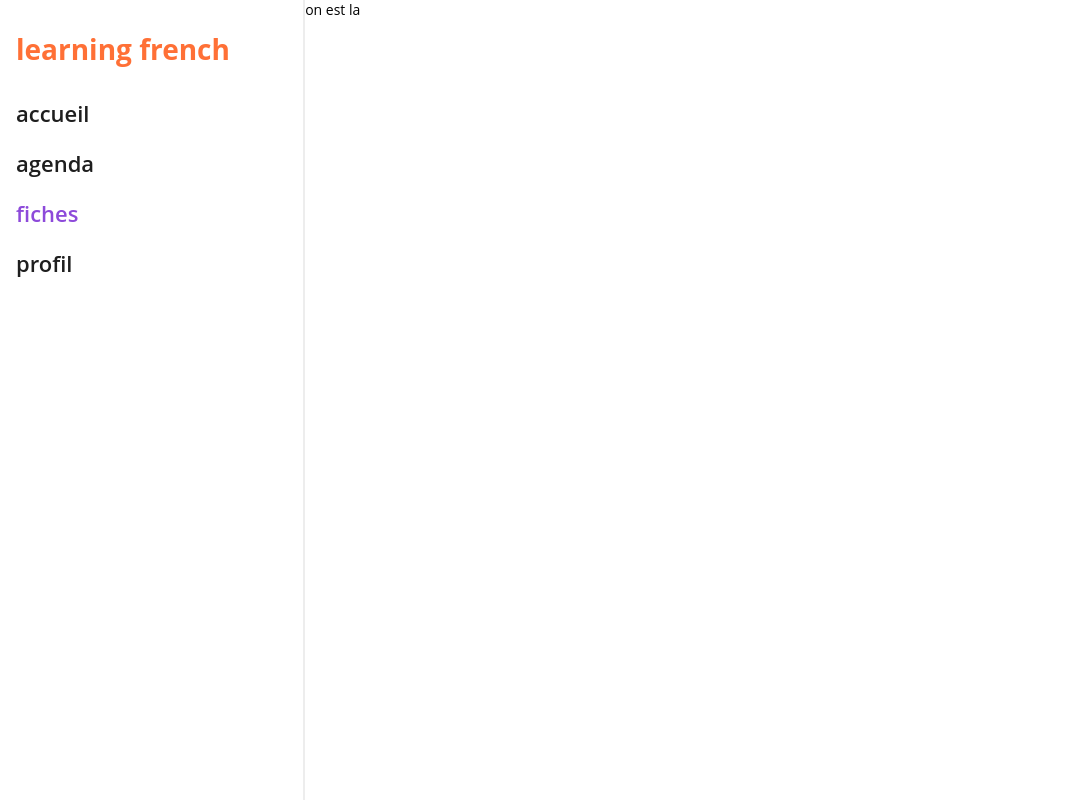
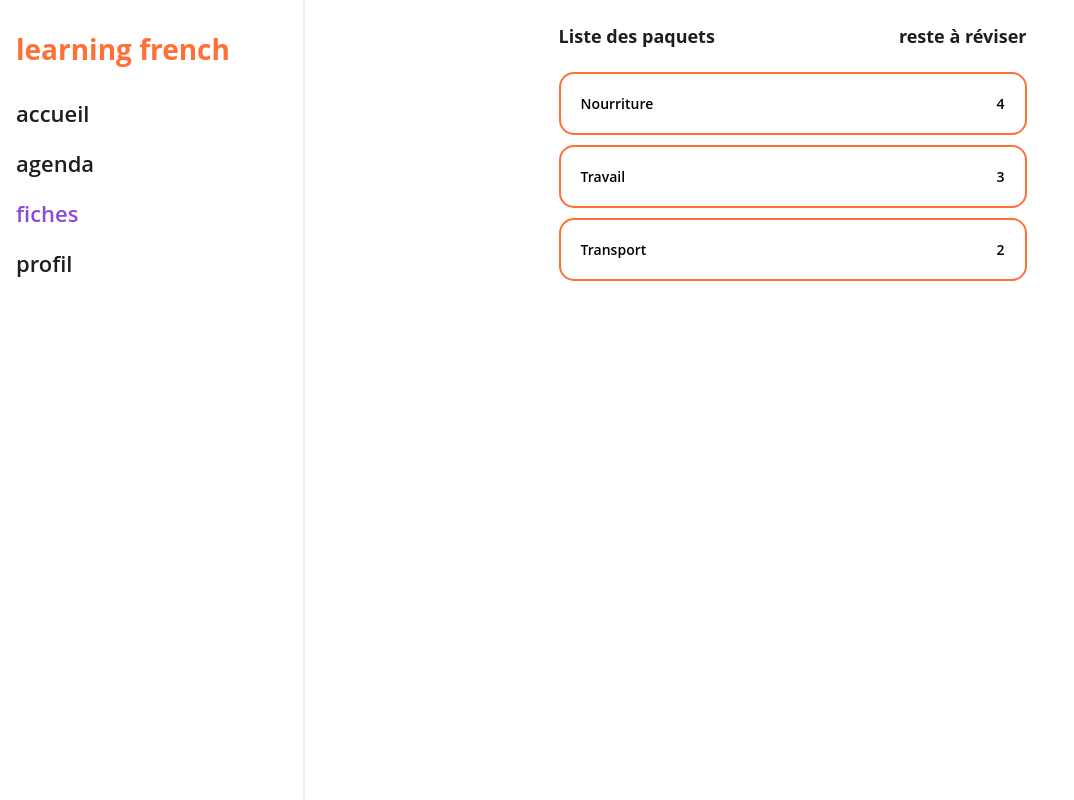
Before and after one commit to DonSkaa/FrenchLearningApp, a React (Create React App) app: page /flashcards in a window 1280 px wide. Shown: the whole page, without its empty margins (0-1074 px from the left). Built offline with nearby package versions, Linux system fonts and the light colour scheme.

Commit message:
début instenciation front flashcards

```diff
--- a/src/AppContainer/Account/Account.jsx
+++ b/src/AppContainer/Account/Account.jsx
@@ -1,7 +1,6 @@
 export default function Account() {
     return (
         <div className="full-width">
-            salut le sang
         </div>
     )
 }
--- a/src/AppContainer/Dashboard/Dashboard.jsx
+++ b/src/AppContainer/Dashboard/Dashboard.jsx
@@ -1,7 +1,6 @@
 export default function Dashboard() {
     return (
         <div className="full-width">
-            salut le sang
         </div>
     )
 }
--- /dev/null
+++ b/src/AppContainer/Flashcards/DeckItem.css
@@ -0,0 +1,7 @@
+.deck-item {
+    display: flex;
+    justify-content: space-between;
+    border: 2px solid var(--primary-color);
+    border-radius: 15px;
+    padding: 20px;
+}
--- /dev/null
+++ b/src/AppContainer/Flashcards/DeckItem.jsx
@@ -0,0 +1,10 @@
+import "./DeckItem.css"
+
+export default function DeckItem({ currentDeck }) {
+    return (
+        <div className="deck-item">
+            <div className="strong">{currentDeck.name}</div>
+            <div className="strong">{currentDeck.cards.length}</div>
+        </div>
+    )
+}
--- a/src/AppContainer/Flashcards/Flaschards.jsx
+++ b/src/AppContainer/Flashcards/Flaschards.jsx
@@ -1,7 +1,50 @@
+import DeckItem from "./DeckItem"
+
 export default function FlashCards() {
+
+    const decks = [
+        {
+            name: 'Nourriture',
+            cards: [
+                { recto: 'a fork', verso: 'une fourchette' },
+                { recto: 'a plate', verso: 'une assiette' },
+                { recto: 'the dining room', verso: 'la salle à manger' },
+                { recto: 'prepare the meal', verso: 'préparer le repas' }
+            ]
+        },
+        {
+            name: 'Travail',
+            cards: [
+                { recto: 'apply', verso: 'candidater' },
+                { recto: 'take time off', verso: 'prendre des congés' },
+                { recto: 'payslip', verso: 'fiche de paie' },
+            ]
+        },
+        {
+            name: 'Transport',
+            cards: [
+                { recto: 'take the train', verso: 'prendre le train' },
+                { recto: 'buy a bus ticket', verso: 'acheter un ticket de bus' }
+            ]
+        },
+    ]
     return (
-        <div className="full-width">
-            on est la
+        <div className="full-width flex center">
+            <div className="half-width">
+                <div className="m-b-40">
+                    <div className="flex">
+                        <h4>Liste des paquets</h4>
+                        <h4>reste à réviser</h4>
+                    </div>
+                    <div className="flex column gap-1">
+                        {decks.map(deck => {
+                            return (
+                                <DeckItem currentDeck={deck} />
+                            )
+                        })}
+                    </div>
+                </div>
+            </div>
         </div>
     )
 }
--- a/src/index.css
+++ b/src/index.css
@@ -85,6 +85,10 @@ a {
   justify-content: space-between;
 }
 
+.column {
+  flex-direction: column;
+}
+
 .flex-center {
   display: flex;
   align-items: center;
@@ -98,3 +102,56 @@ a {
 .full-width {
   width: 100%;
 }
+
+.half-width {
+  width: 48%;
+}
+
+.center {
+  justify-content: center !important;
+}
+
+/* MARGIN */
+.m-b-0 {
+  margin-bottom: 0px !important;
+}
+
+.m-b-10 {
+  margin-bottom: 10px !important;
+}
+
+.m-b-25 {
+  margin-bottom: 25px !important;
+}
+
+.m-b-40 {
+  margin-bottom: 40px !important;
+}
+
+.m-t-10 {
+  margin-top: 10px !important;
+}
+
+.m-t-25 {
+  margin-top: 25px !important;
+}
+
+.m-r-10 {
+  margin-right: 10px !important;
+}
+
+.m-r-25 {
+  margin-right: 25px !important;
+}
+
+.m-l-10 {
+  margin-left: 10px !important;
+}
+
+.m-l-25 {
+  margin-left: 25px !important;
+}
+
+.strong {
+  font-weight: 600 !important;
+}
```
